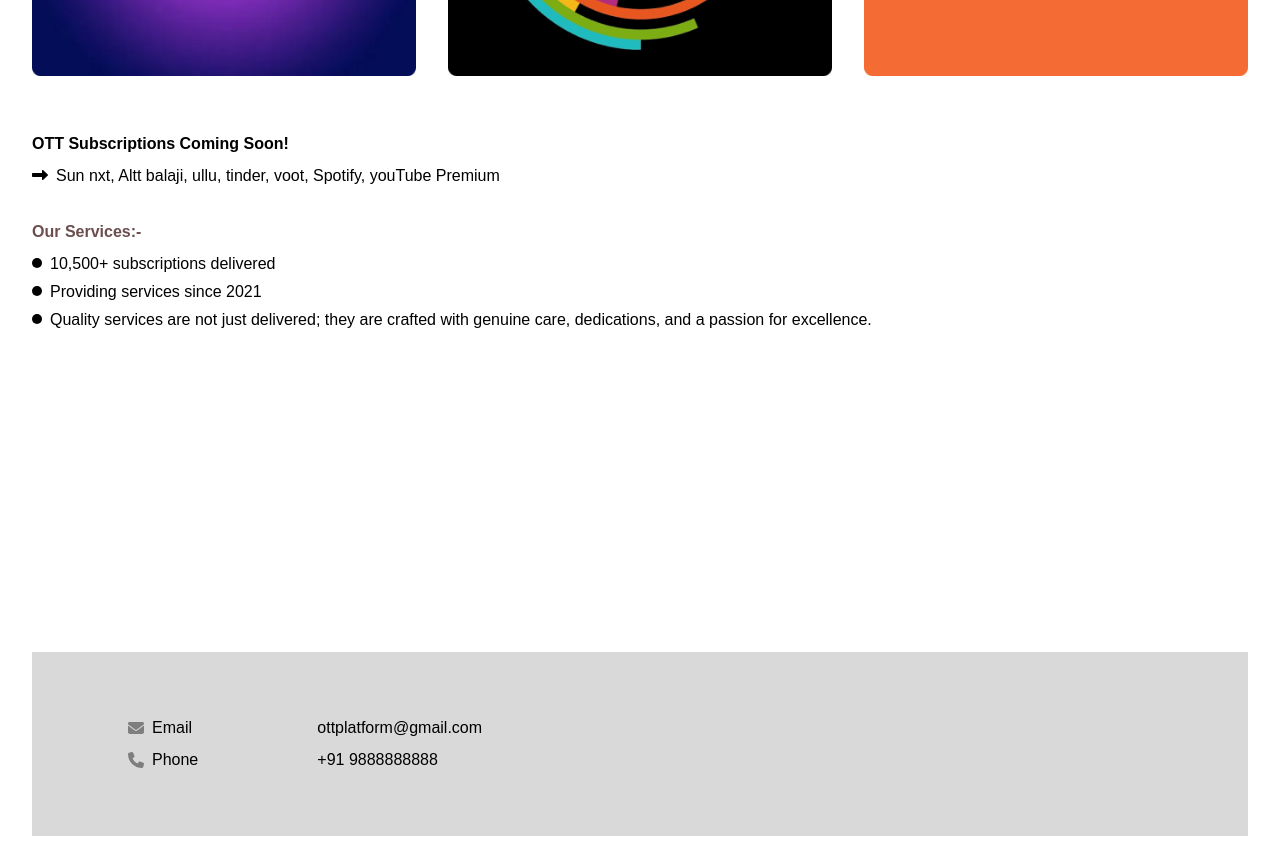
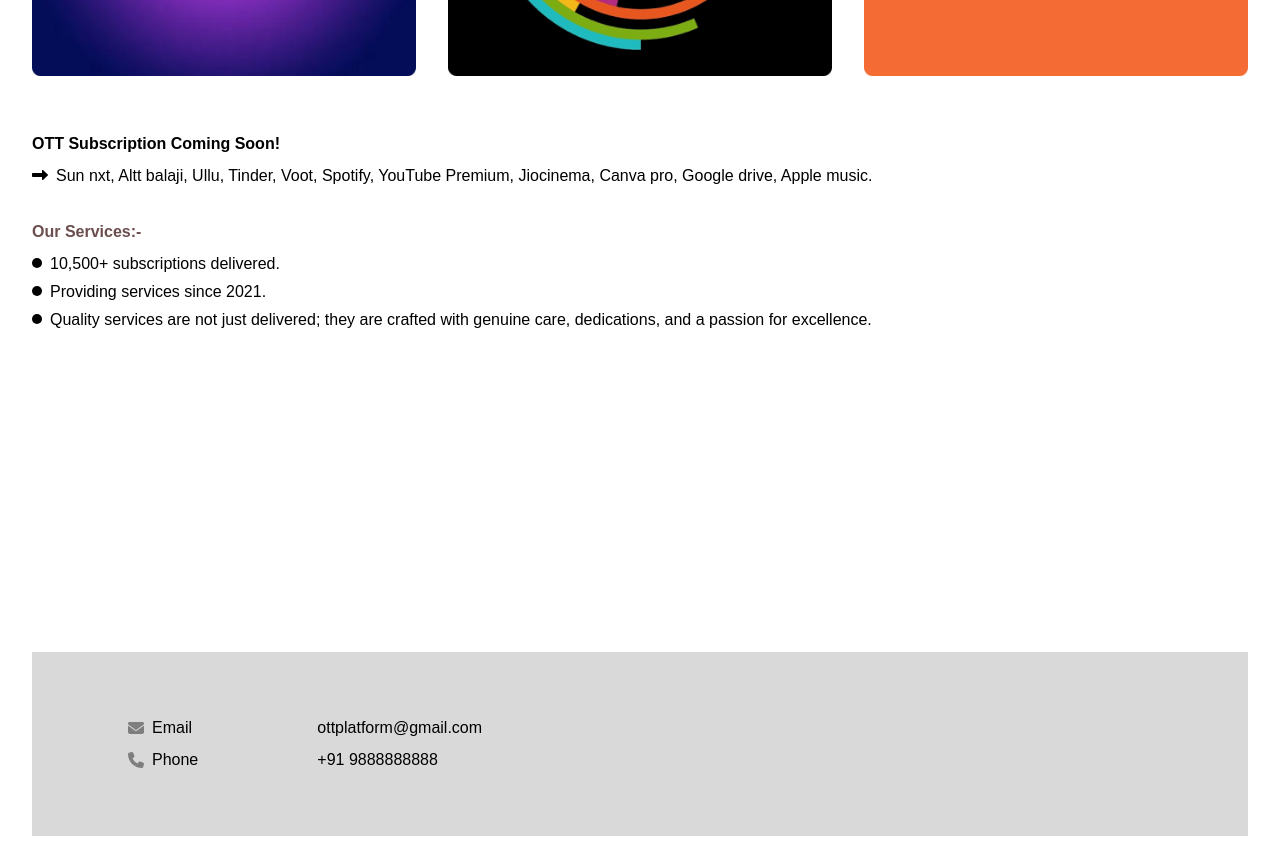
Before and after one commit to ravikumarmunikuntala8/ott-platform-official, a React (Create React App) app: page / in a window 1280 px wide. Shown: the part 980-1840 px from the top of the page. Built offline with nearby package versions, Linux system fonts and the light colour scheme.

Commit message:
Update Landing.jsx

```diff
--- a/src/pages/Landing.jsx
+++ b/src/pages/Landing.jsx
@@ -15,11 +15,12 @@
       <Gallery />
       <div className="">
         <h2 className="text-lg lg:text-2xl font-semibold mb-2 mt-14">
-          OTT Subscriptions Coming Soon!
+          OTT Subscription Coming Soon!
         </h2>
         <p className="text-sm lg:text-lg mb-8">
           <FontAwesomeIcon icon={faRightLong} className="me-2" />
-          Sun nxt, Altt balaji, ullu, tinder, voot, Spotify, youTube Premium
+          Sun nxt, Altt balaji, Ullu, Tinder, Voot, Spotify, YouTube Premium,
+          Jiocinema, Canva pro, Google drive, Apple music.
         </p>
       </div>
       <div className="mb-80">
@@ -32,11 +33,11 @@
         <ul className="flex flex-col gap-1 text-sm lg:text-md">
           <li>
             <FontAwesomeIcon icon={faCircle} className="me-2 w-2.5" />
-            10,500+ subscriptions delivered
+            10,500+ subscriptions delivered.
           </li>
           <li>
             <FontAwesomeIcon icon={faCircle} className="me-2 w-2.5" />
-            Providing services since 2021
+            Providing services since 2021.
           </li>
           <li>
             <FontAwesomeIcon icon={faCircle} className="me-2 w-2.5" />
```
